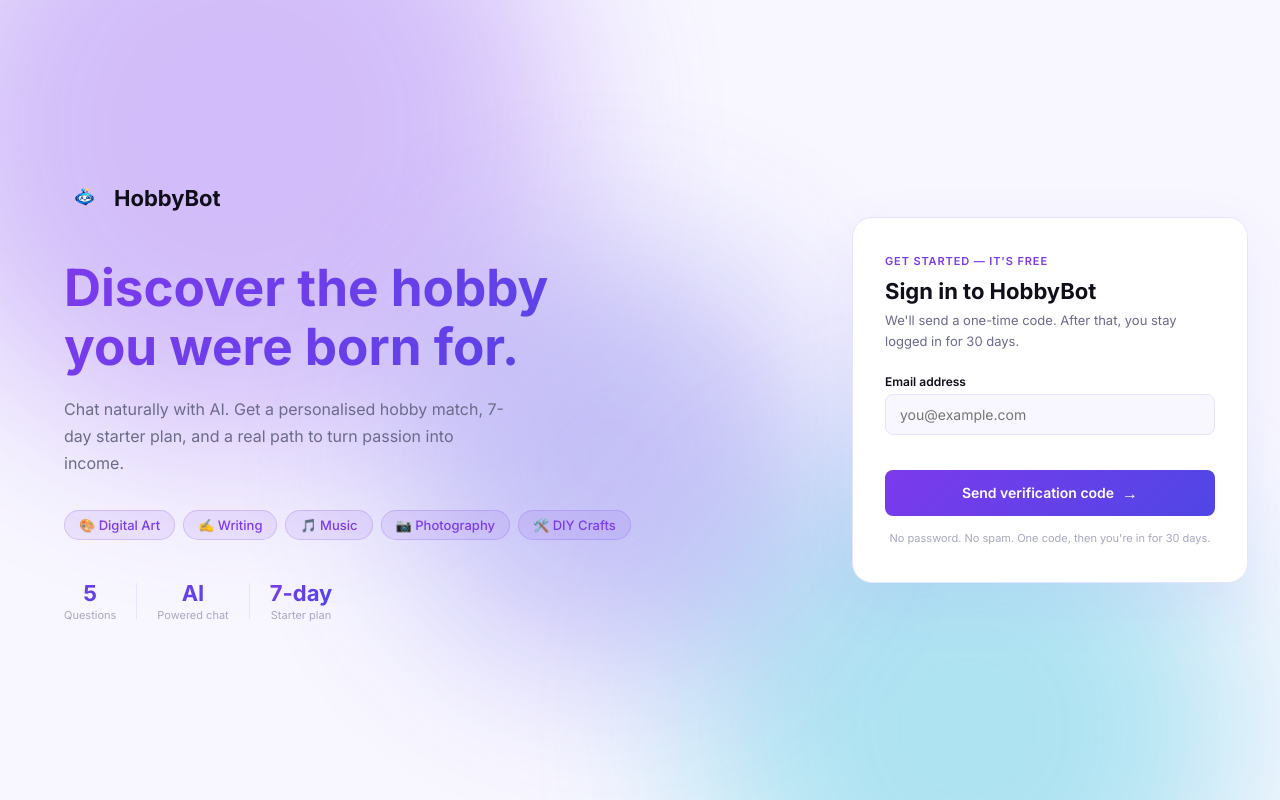
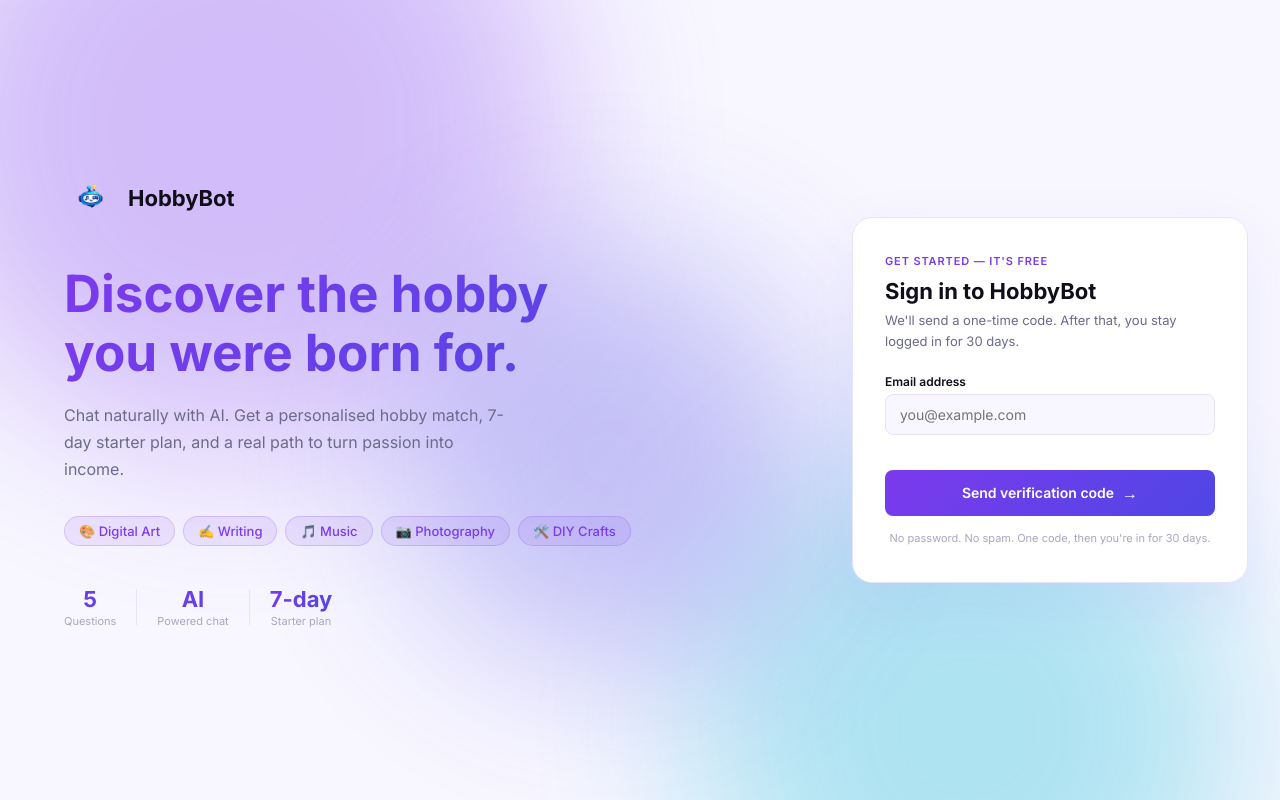
Before and after one commit to Sahaj-RV/hobby_chatbot, a Flask app: page / in a window 1280 px wide. Run offline with Flask 3, Linux system fonts and the light colour scheme.

```diff
--- a/static/style.css
+++ b/static/style.css
@@ -37,8 +37,8 @@ body.dark pre{background:#0D0B18}
 .blob-3{width:400px;height:400px;background:var(--p2);top:30%;left:30%;animation-delay:-5s}
 @keyframes drift{from{transform:translate(0,0) scale(1)}to{transform:translate(40px,30px) scale(1.08)}}
 .login-brand{flex:1;display:flex;flex-direction:column;justify-content:center;padding:3rem 4rem;position:relative;z-index:1}
-.brand-logo{display:flex;align-items:center;gap:10px;margin-bottom:2.5rem}
-.brand-image{width:40px;height:40px;border-radius:10px;object-fit:cover;display:block}
+.brand-logo{display:flex;align-items:center;gap:12px;margin-bottom:2.5rem}
+.brand-image{width:52px;height:52px;border-radius:14px;object-fit:cover;display:block}
 .brand-name{font-size:22px;font-weight:700;color:var(--text)}
 .brand-headline{font-size:clamp(2rem,4vw,3.2rem);font-weight:700;line-height:1.15;background:var(--grad);-webkit-background-clip:text;-webkit-text-fill-color:transparent;background-clip:text;margin-bottom:1.25rem}
 .brand-tagline{font-size:16px;color:var(--muted);line-height:1.7;max-width:440px;margin-bottom:2rem}
@@ -85,8 +85,8 @@ body.dark pre{background:#0D0B18}
 /* SIDEBAR */
 .sidebar{width:var(--sb-w);flex-shrink:0;background:var(--sb-bg);display:flex;flex-direction:column;overflow:hidden;border-right:1px solid var(--sb-border)}
 .sb-top{padding:14px 12px 10px;border-bottom:1px solid var(--sb-border);display:flex;align-items:center;justify-content:space-between}
-.sb-logo{display:flex;align-items:center;gap:8px}
-.sb-image{width:26px;height:26px;border-radius:7px;object-fit:cover;display:block}
+.sb-logo{display:flex;align-items:center;gap:10px}
+.sb-image{width:32px;height:32px;border-radius:8px;object-fit:cover;display:block}
 .sb-name{font-size:14px;font-weight:600;color:var(--sb-text)}
 .new-btn{width:28px;height:28px;background:rgba(124,58,237,.2);border:1px solid rgba(124,58,237,.3);border-radius:7px;font-size:16px;cursor:pointer;color:var(--p1);display:flex;align-items:center;justify-content:center;transition:background .15s}
 .new-btn:hover{background:rgba(124,58,237,.35)}
```
